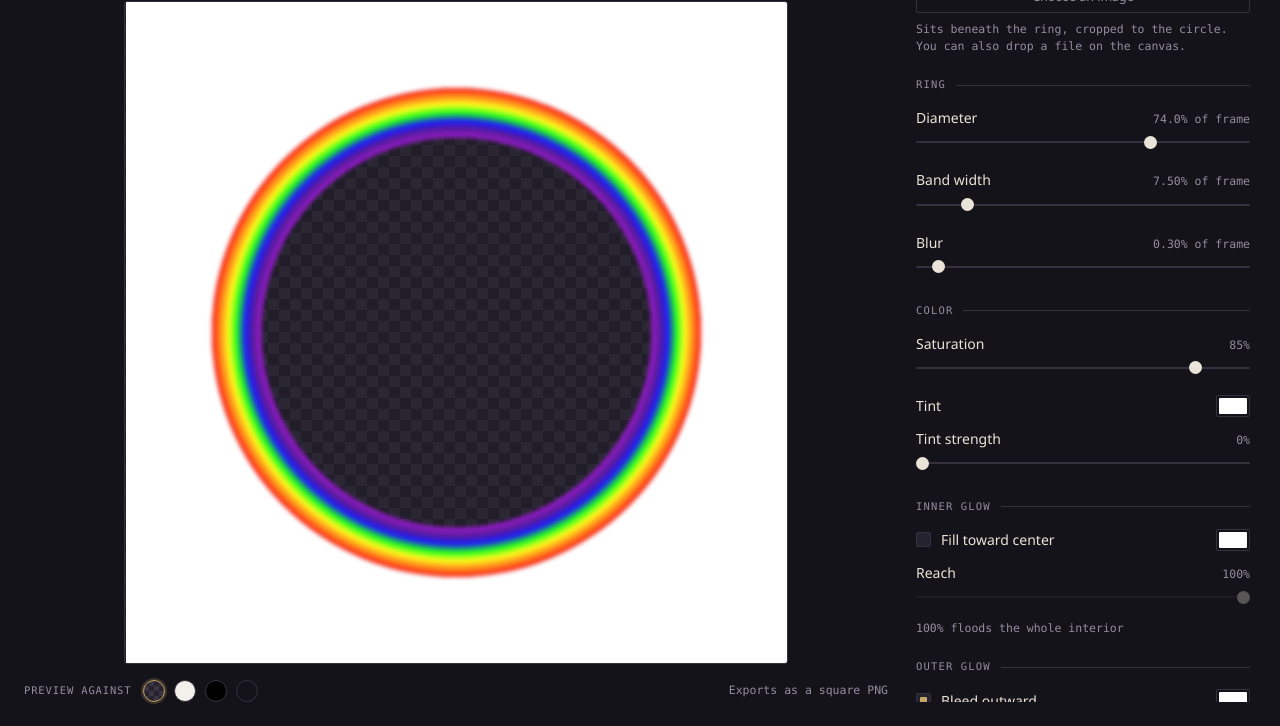
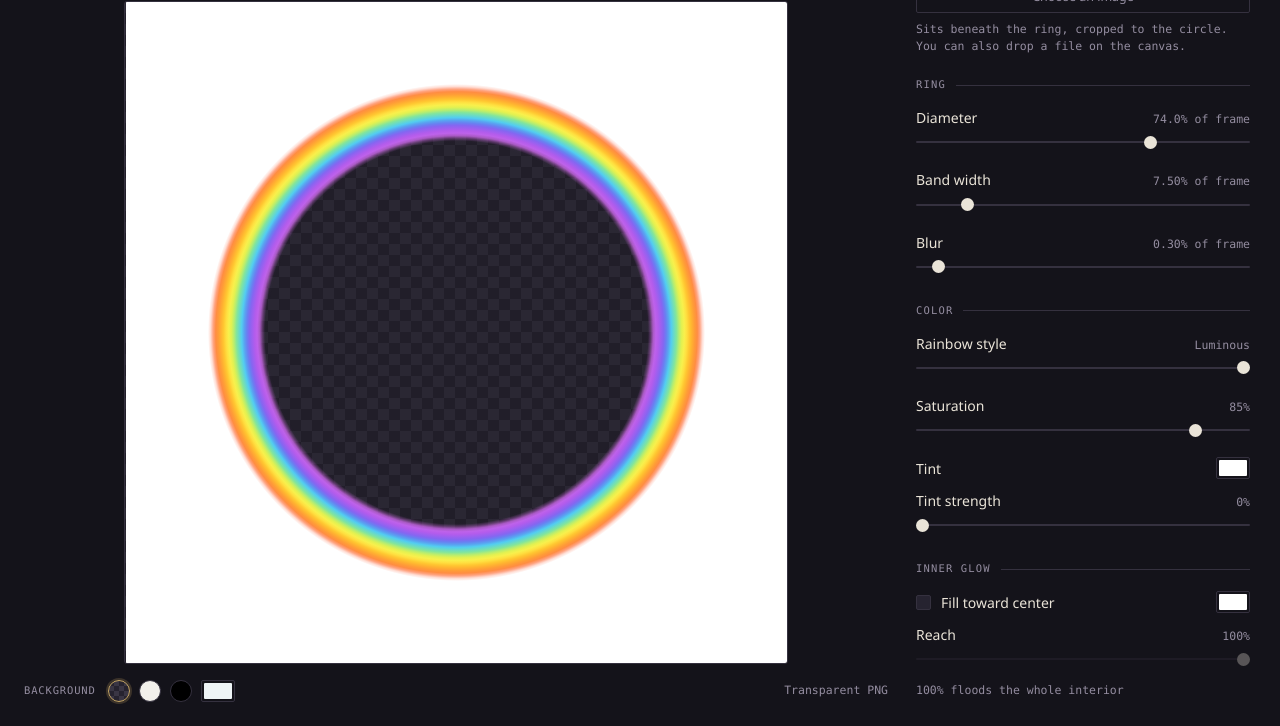
Before and after one commit to Protectress/rainbow-circle-maker, a plain HTML site: page index.html in a window 1280 px wide. Shown: the part 74-800 px from the top of the page. Drawn offline with Linux system fonts and the light colour scheme.

Commit message:
Better color gradient

```diff
--- a/index.html
+++ b/index.html
@@ -97,9 +97,6 @@
     background-size:22px 22px;
     background-position:0 0,11px 11px;
   }
-  .frame[data-backdrop="white"]{background:#F2F0EB}
-  .frame[data-backdrop="black"]{background:#000}
-  .frame[data-backdrop="ink"]{background:#14131A}
 
   canvas#preview{
     display:block;
@@ -304,7 +301,7 @@
     <header>
       <h1>Rainbow Circle Maker</h1>
       <span class="sub" id="ringstat">—</span>
-      <span class="sub warn" id="browsernote" hidden>Safari draws the soft edges hard &mdash; Chrome, Edge or Firefox for the full effect</span>
+      <span class="sub warn" id="browsernote" hidden>Safari can't render Blur past 0.55% &mdash; Chrome, Edge or Firefox for that</span>
     </header>
 
     <div class="framewrap">
@@ -315,13 +312,14 @@
 
     <div class="stagefoot">
       <div class="backdrops">
-        <span>Preview against</span>
-        <button class="chip c-checker" data-bd="checker" aria-pressed="true" title="Transparent"></button>
-        <button class="chip c-white"   data-bd="white"   aria-pressed="false" title="White"></button>
-        <button class="chip c-black"   data-bd="black"   aria-pressed="false" title="Black"></button>
-        <button class="chip c-ink"     data-bd="ink"     aria-pressed="false" title="Dark"></button>
+        <span>Background</span>
+        <input type="hidden" id="bgmode" value="none">
+        <button class="chip c-checker" data-bg="none"    aria-pressed="true"  title="Transparent"></button>
+        <button class="chip c-white"   data-bg="#ffffff" aria-pressed="false" title="White"></button>
+        <button class="chip c-black"   data-bg="#000000" aria-pressed="false" title="Black"></button>
+        <input type="color" id="bgcolor" value="#eef4f6" title="Custom colour">
       </div>
-      <div class="readout">Exports as a square PNG</div>
+      <div class="readout" id="bgnote">Baked into the export</div>
     </div>
   </section>
 
@@ -371,6 +369,11 @@
 
     <fieldset>
       <legend>Color</legend>
+
+      <div class="row">
+        <div class="rowhead"><label for="style">Rainbow style</label><span class="val" id="v-style"></span></div>
+        <input type="range" id="style" min="0" max="100" step="1" value="100">
+      </div>
 
       <div class="row">
         <div class="rowhead"><label for="sat">Saturation</label><span class="val" id="v-sat"></span></div>
@@ -438,12 +441,49 @@
 (function(){
   'use strict';
 
-  var FULL = [
-    [255,0,0],[255,127,0],[255,255,0],[0,255,0],[0,0,255],[75,0,130],[148,0,211]
+  // Three palettes, blended by the Rainbow style slider. Each is a list of
+  // waypoints from the band's outer edge (0) inward (1), with its own uneven
+  // spacing — so the slider moves band widths as well as hues.
+  var PALETTES = [
+    // The slider runs Spectral to Luminous. A third, naturalistic palette
+    // sat at the far end for a while, but it was markedly duller than either
+    // of these and nobody wants to drag toward dull — so the axis is now just
+    // the two ends worth having.
+
+    // SPECTRAL — Newton's seven, evenly spaced. Textbook rather than observed:
+    // pure blue and indigo have very low luminance, so between brighter
+    // neighbours they read as a near-black stripe.
+    [ {p:0.000, c:[255,  0,  0]},
+      {p:0.167, c:[255,127,  0]},
+      {p:0.333, c:[255,255,  0]},
+      {p:0.500, c:[  0,255,  0]},
+      {p:0.667, c:[  0,  0,255]},
+      {p:0.833, c:[ 75,  0,130]},
+      {p:1.000, c:[148,  0,211]} ],
+
+    // LUMINOUS — the devotional look, and genuinely saturated: the difference
+    // from Spectral is where the band spends its width, not how vivid it is.
+    //
+    // Three things carry it. Yellow is a bright peak the band sits on rather
+    // than a point it crosses between orange and green. Blue appears only as a
+    // sliver — cyan at 0.60 to indigo at 0.76 — instead of holding a wide flat
+    // periwinkle. And indigo turns over into purple quickly, so violet and
+    // purple own the whole inner quarter and the inner edge reads purple
+    // rather than blue.
+    [ {p:0.00, c:[255,110, 70]},   // soft red-orange at the outer fringe
+      {p:0.11, c:[255,138, 38]},   // orange
+      {p:0.22, c:[255,186, 24]},   // amber
+      {p:0.32, c:[255,238, 56]},   // yellow — the brightest point in the band
+      {p:0.41, c:[214,240, 66]},   // yellow-green, brief
+      {p:0.50, c:[112,226,152]},   // green into cyan, brief
+      {p:0.60, c:[ 66,200,240]},   // cyan
+      {p:0.68, c:[ 76,128,240]},   // blue, only a sliver
+      {p:0.76, c:[124, 84,240]},   // indigo, crossed quickly
+      {p:0.86, c:[172, 76,234]},   // violet
+      // purple, holding the inner edge
+      {p:1.00, c:[202, 92,228]} ]
   ];
-  var SOFT = [
-    [255,178,178],[255,214,178],[255,255,178],[178,255,178],[178,178,255],[201,178,255],[229,178,255]
-  ];
+  var PALETTE_NAMES = ['Spectral','Luminous'];
 
   var el = function(id){ return document.getElementById(id); };
   var frame   = el('frame');
@@ -459,7 +499,8 @@
 
   var DEFAULTS = {
     diameter:74, width:7.4, blur:0.28,
-    sat:85, tintcolor:'#ffffff', tint:0,
+    bgmode:'none', bgcolor:'#eef4f6',
+    style:100, sat:85, tintcolor:'#ffffff', tint:0,
     inneron:false, innercolor:'#ffffff', innerwidth:100,
     outeron:true,  outercolor:'#ffffff', outerwidth:100
   };
@@ -476,18 +517,75 @@
     return 'rgba('+Math.round(c[0])+','+Math.round(c[1])+','+Math.round(c[2])+','+a+')';
   }
 
-  // Band colour at index i, blended between soft and full by saturation.
-  function band(i, sat){
-    return lerp3(SOFT[i], FULL[i], sat);
+  function rgbToHsl(c){
+    var r=c[0]/255, g=c[1]/255, b=c[2]/255;
+    var mx=Math.max(r,g,b), mn=Math.min(r,g,b), d=mx-mn;
+    var h=0, l=(mx+mn)/2, sa=0;
+    if (d){
+      sa = l > 0.5 ? d/(2-mx-mn) : d/(mx+mn);
+      if (mx===r)      h = (g-b)/d + (g<b ? 6 : 0);
+      else if (mx===g) h = (b-r)/d + 2;
+      else             h = (r-g)/d + 4;
+      h *= 60;
+    }
+    return [h, sa, l];
+  }
+  function hue2rgb(p,q,t){
+    if (t<0) t+=1;
+    if (t>1) t-=1;
+    if (t < 1/6) return p+(q-p)*6*t;
+    if (t < 1/2) return q;
+    if (t < 2/3) return p+(q-p)*(2/3-t)*6;
+    return p;
+  }
+  function hslToRgb(h,sa,l){
+    h = (((h % 360) + 360) % 360) / 360;
+    if (sa === 0) return [l*255, l*255, l*255];
+    var q = l < 0.5 ? l*(1+sa) : l+sa-l*sa;
+    var p = 2*l - q;
+    return [hue2rgb(p,q,h+1/3)*255, hue2rgb(p,q,h)*255, hue2rgb(p,q,h-1/3)*255];
   }
 
-  // pos 0 = outer edge (red) -> 1 = inner edge (violet).
-  // Interpolates across adjacent hues, so the seven named colours are
-  // waypoints rather than discrete bands.
-  function spectrum(pos, sat){
-    var f = pos*6;
-    var i0 = Math.min(5, Math.floor(f));
-    return lerp3(band(i0,sat), band(i0+1,sat), f-i0);
+  // Blend two palettes by rotating hue the short way round and interpolating
+  // saturation and lightness. A straight RGB lerp between two different hues
+  // cuts a chord through the colour solid and passes nearer the grey axis than
+  // either end, so the midpoint of the slider would go dull.
+  function mixHue(a, b, t){
+    if (t <= 0) return a;
+    if (t >= 1) return b;
+    var A = rgbToHsl(a), B = rgbToHsl(b);
+    var dh = B[0] - A[0];
+    if (dh > 180) dh -= 360; else if (dh < -180) dh += 360;
+    return hslToRgb(A[0] + dh*t, A[1] + (B[1]-A[1])*t, A[2] + (B[2]-A[2])*t);
+  }
+
+  function atStops(stops, pos){
+    var i = 0;
+    while (i < stops.length - 2 && pos > stops[i+1].p) i++;
+    var a = stops[i], b = stops[i+1];
+    var span = b.p - a.p;
+    return lerp3(a.c, b.c, span > 0 ? (pos - a.p)/span : 0);
+  }
+
+  // pos 0 = outer edge inward to 1. Blends adjacent palettes rather than
+  // switching between them, so the slider is continuous. style runs 0..1
+  // across the whole set.
+  function spectrum(pos, sat, style){
+    pos = Math.min(1, Math.max(0, pos));
+    var t = Math.min(1, Math.max(0, style)) * (PALETTES.length - 1);
+    var i = Math.min(PALETTES.length - 2, Math.floor(t));
+    var c = mixHue(atStops(PALETTES[i], pos), atStops(PALETTES[i+1], pos), t - i);
+    // Saturation runs from a white-mixed pastel up to the full colour.
+    return lerp3(lerp3(c, [255,255,255], 0.6), c, sat);
+  }
+
+  function styleName(style){
+    var t = Math.min(1, Math.max(0, style)) * (PALETTE_NAMES.length - 1);
+    var i = Math.min(PALETTE_NAMES.length - 2, Math.floor(t));
+    var f = t - i;
+    if (f < 0.02) return PALETTE_NAMES[i];
+    if (f > 0.98) return PALETTE_NAMES[i+1];
+    return PALETTE_NAMES[i] + ' \u2192 ' + PALETTE_NAMES[i+1];
   }
 
   // Applied once. In the tkinter version apply_tint ran twice per colour,
@@ -504,12 +602,14 @@
       diameter:   parseFloat(el('diameter').value),
       width:      parseFloat(el('width').value),
       blur:       parseFloat(el('blur').value),
+      bg:         el('bgmode').value,
       img:        userImg,
       ix:         imgPos.x,
       iy:         imgPos.y,
       iscale:     parseFloat(el('iscale').value)/100,
       irot:       parseFloat(el('irot').value),
       sat:        parseFloat(el('sat').value)/100,
+      style:      parseFloat(el('style').value)/100,
       tintRgb:    hexToRgb(el('tintcolor').value),
       tint:       parseFloat(el('tint').value),
       innerOn:    el('inneron').checked,
@@ -523,35 +623,51 @@
 
   /* ---------- geometry ---------- */
 
-  // Everything the drawing needs, in pixels, for a canvas of a given size.
+  // Blur is split in two.
   //
-  // Both glow sliders run in two phases. Over the first half the fade's far
-  // end travels outward (or inward) until it spans the whole available run.
-  // Over the second half a solid plateau grows in behind it. So 50% is a
-  // full-length gradient and 100% is flat colour edge to edge.
+  // A uniform Gaussian softens the band's alpha edges AND smears the hue
+  // transitions inside it. Only the first is wanted: the second mixes yellow
+  // toward orange and green, so the brightest, purest part of the band is
+  // exactly the part it damages most.
+  //
+  // So up to BLUR_SPLIT the setting feeds alpha ramps at the inner and outer
+  // edges — no convolution, colours untouched, the yellow peak stays pure.
+  // Past it the ramps hold at full width and a real Gaussian comes in on top,
+  // softening everything together. Edge feathering therefore needs no
+  // ctx.filter, which is why soft edges survive in Safari.
+  var BLUR_SPLIT = 0.55;   // percent of frame
+
   function geometry(size, p){
     var c = size/2;
     var outerR = size * p.diameter / 200;
     var ringW  = Math.min(size * p.width / 100, outerR);
-    var blurPx = size * p.blur / 100;
+    var blurPx   = size * p.blur / 100;
+    var splitPx  = size * BLUR_SPLIT / 100;
+    var feather  = Math.min(blurPx, splitPx) * 2;
+    var gauss    = Math.max(0, blurPx - splitPx);
     var k = 1;
 
-    // Keep the band's blurred outer edge inside the frame. A Gaussian is
-    // visibly gone by about 2.5 sigma. Glow reach is deliberately excluded
-    // from this: it is allowed to leave the frame, so it must never move
-    // the band. Only large diameters or heavy blur trigger any scaling.
-    var need = outerR + blurPx * 2.5;
+    // Fit guards the band alone — diameter plus its feather plus the tail of
+    // any Gaussian. Glow reach is excluded: it may leave the frame, so it must
+    // never move the band.
+    var need = outerR + feather + gauss * 2.5;
     if (need > c && need > 0){
       k = c / need;
-      outerR *= k;
-      ringW  *= k;
-      blurPx *= k;
+      outerR  *= k;
+      ringW   *= k;
+      feather *= k;
+      gauss   *= k;
     }
 
     var innerR = Math.max(0, outerR - ringW);
 
-    // The far corner is the last pixel any glow has to cover. A little margin
-    // past it guarantees the corners are inside the fill, not on its boundary.
+    // The image is cropped past the band's inner feather, so that feather
+    // lands on solid image rather than on a hard cut.
+    var cropR = Math.max(innerR + ringW * 0.5, innerR + feather * 1.1);
+    cropR = Math.min(cropR, outerR);
+
+    // The far corner is the last pixel any glow has to cover; a little margin
+    // past it keeps the corners inside the fill rather than on its boundary.
     var corner = c * Math.SQRT2 * 1.06;
 
     var oT   = (p.outerOn ? p.outerReach : 0);
@@ -560,152 +676,137 @@
     var oPlat = outerR + oRun * Math.max(0, oT * 2 - 1);
 
     var iT = (p.innerOn ? p.innerReach : 0);
-    var iFade = innerR * (1 - Math.min(1, iT * 2));   // transparent inside this
-    var iPlat = innerR * (1 - Math.max(0, iT * 2 - 1)); // solid outside this
-
-    // The image is cropped at the band's midline: past the band's inner
-    // fade so that fade lands on solid image, and short of its outer fade
-    // so the image never shows through the outside edge.
-    var cropR = innerR + ringW * 0.5;
+    var iFade = innerR * (1 - Math.min(1, iT * 2));
+    var iPlat = innerR * (1 - Math.max(0, iT * 2 - 1));
 
     return {
       c:c, outerR:outerR, ringW:ringW, innerR:innerR, cropR:cropR,
-      tIn: outerR > 0 ? innerR/outerR : 0,
       maxR:maxR, oPlat:oPlat, iFade:iFade, iPlat:iPlat,
-      blurPx:blurPx, k:k
+      feather:feather, gauss:gauss, k:k
     };
   }
 
   /* ---------- render ---------- */
 
+  function smoothstep(t){
+    t = Math.min(1, Math.max(0, t));
+    return t * t * (3 - 2 * t);
+  }
+
   function draw(size, p){
     var G = geometry(size, p);
-    var blurPx = G.blurPx;
+    var f = G.feather, gauss = G.gauss;
+    var outerR = G.outerR, innerR = G.innerR, ringW = G.ringW;
 
-    // Render onto a padded canvas and crop back. Without the margin the blur
-    // samples transparency just outside the frame and feathers the border —
-    // which at full outer flood looks exactly like the image being cut off.
-    var pad = blurPx > 0.05
-      ? Math.min(Math.ceil(blurPx * 3), Math.ceil(size * 0.06))
+    // Padding only matters when there is a Gaussian: without it the filter
+    // samples transparency past the frame and feathers the border, which at
+    // full outer flood looks like the image being cut off.
+    var pad = gauss > 0.05
+      ? Math.min(Math.ceil(gauss * 3), Math.ceil(size * 0.06))
       : 0;
     var W = size + pad * 2;
+    var c = W / 2;
 
     var base = document.createElement('canvas');
     base.width = base.height = W;
     var ctx = base.getContext('2d');
 
-    var c = W / 2;
-    var outerR = G.outerR, innerR = G.innerR, tIn = G.tIn;
-
-    function cut(r){
-      ctx.fillStyle = '#000';
-      ctx.globalCompositeOperation = 'destination-out';
-      ctx.beginPath(); ctx.arc(c,c,r,0,Math.PI*2); ctx.fill();
-      ctx.globalCompositeOperation = 'source-over';
-    }
-
-    // --- outer glow, underneath everything ---
-    // Painted as a full disc, then the interior is cut away at outerR.
+    // --- outer glow, underneath the band ---
+    // Transparency is built into the gradient, so no destination-out cut is
+    // needed. Its inner boundary sits one feather inside the band's outer
+    // edge, where the band is still fully opaque and hides the transition.
     if (p.outerOn && p.outerReach > 0 && outerR > 0){
-      var maxR = G.maxR;
-      var t0 = outerR / maxR;
+      var gcut = Math.max(0, outerR - f);
+      var maxR = Math.max(G.maxR, gcut + 1);
+      var t0 = gcut / maxR;
       var tP = Math.min(0.9995, Math.max(t0, G.oPlat / maxR));
       var og = ctx.createRadialGradient(c,c,0,c,c,maxR);
-      og.addColorStop(0,  rgba(p.outerRgb,1));
+      og.addColorStop(0, rgba(p.outerRgb,0));
+      if (t0 > 0.0012) og.addColorStop(t0 - 0.001, rgba(p.outerRgb,0));
       og.addColorStop(t0, rgba(p.outerRgb,1));
       og.addColorStop(tP, rgba(p.outerRgb,1));
       og.addColorStop(1,  rgba(p.outerRgb,0));
       ctx.fillStyle = og;
       ctx.beginPath(); ctx.arc(c,c,maxR,0,Math.PI*2); ctx.fill();
-      cut(outerR);
     }
 
-    // --- the rainbow band ---
+    // --- the band, with its edges feathered in alpha ---
     if (outerR > 0){
-      var rg = ctx.createRadialGradient(c,c,0,c,c,outerR);
-      var stops = [];
-      var i, pos, t, col;
-
-      var N = 64;
-      for (i=0;i<=N;i++){
-        pos = i/N;
-        t = 1 - pos*(1-tIn);
-        col = tinted(spectrum(pos,p.sat), p.tintRgb, p.tint);
-        stops.push([t, rgba(col,1)]);
+      var R = outerR + f;
+      var rg = ctx.createRadialGradient(c,c,0,c,c,R);
+      var N = 96;
+      for (var i = 0; i <= N; i++){
+        var r = R * i / N;
+        var pos = ringW > 0 ? Math.min(1, Math.max(0, (outerR - r) / ringW)) : 0;
+        var a;
+        if (f > 0.01){
+          // ramp up across the inner edge, down across the outer one
+          a = smoothstep(Math.min((R - r) / (2*f), (r - (innerR - f)) / (2*f)));
+        } else {
+          a = (r >= innerR && r <= outerR) ? 1 : 0;
+        }
+        var col = tinted(spectrum(pos, p.sat, p.style), p.tintRgb, p.tint);
+        rg.addColorStop(i / N, rgba(col, a));
       }
-
-      stops.sort(function(a,b){ return a[0]-b[0]; });
-
-      // hard cut on the inside edge of the band
-      if (tIn > 0.002){
-        rg.addColorStop(0, 'rgba(0,0,0,0)');
-        rg.addColorStop(tIn - 0.001, 'rgba(0,0,0,0)');
-      }
-      for (i=0;i<stops.length;i++){
-        rg.addColorStop(Math.min(1, Math.max(0, stops[i][0])), stops[i][1]);
-      }
-
       ctx.fillStyle = rg;
-      ctx.beginPath(); ctx.arc(c,c,outerR,0,Math.PI*2); ctx.fill();
+      ctx.beginPath(); ctx.arc(c,c,R,0,Math.PI*2); ctx.fill();
     }
 
-    // --- clear the centre ---
-    // The band's innermost stop fills the whole disc, and the outer glow
-    // sat under it, so the interior has to be cut before anything else goes in.
-    // Note the explicit opaque fillStyle inside cut(): destination-out erases
-    // in proportion to source alpha, so cutting with the band's own gradient
-    // (transparent across the interior) would erase nothing at all.
-    if (innerR > 0) cut(innerR);
-
-    // --- composite, bottom to top: inner glow, image, then the ring ---
-    // The ring is blurred on its way into the output; the image is not, so it
-    // stays sharp. Its crop mask gets the same blur radius, which means the
-    // band's soft inner edge fades onto solid image instead of onto a hard cut.
+    // --- composite, bottom to top: background, inner glow, image, band ---
     var out = document.createElement('canvas');
     out.width = out.height = size;
     var octx = out.getContext('2d');
-    var oc = size/2;
+    var oc = size / 2;
 
-    // Inner glow is the bottom layer — a backdrop the image sits on, not a
-    // wash over it. Filled out to the band's midline (the same radius the
-    // image is cropped at) so its own feathered edge hides under the opaque
-    // band instead of leaving a translucent seam where the two layers meet.
-    if (p.innerOn && p.innerReach > 0 && G.innerR > 0){
-      var tF = Math.max(0, Math.min(0.999, G.iFade / G.innerR));
-      var tI = Math.min(1, Math.max(tF + 0.0005, G.iPlat / G.innerR));
-      var ig = octx.createRadialGradient(oc,oc,0,oc,oc,G.innerR);
+    if (p.bg && p.bg !== 'none'){
+      octx.fillStyle = p.bg;
+      octx.fillRect(0, 0, size, size);
+    }
+
+    // Inner glow is the bottom layer of the artwork — a backdrop the image
+    // sits on, not a wash over it.
+    if (p.innerOn && p.innerReach > 0 && innerR > 0){
+      var tF = Math.max(0, Math.min(0.999, G.iFade / innerR));
+      var tI = Math.min(1, Math.max(tF + 0.0005, G.iPlat / innerR));
+      var ig = octx.createRadialGradient(oc,oc,0,oc,oc,innerR);
       ig.addColorStop(0, rgba(p.innerRgb,0));
       if (tF > 0.0005) ig.addColorStop(tF, rgba(p.innerRgb,0));
       ig.addColorStop(tI, rgba(p.innerRgb,1));
       ig.addColorStop(1,  rgba(p.innerRgb,1));
-      octx.save();
-      if (blurPx > 0.05) octx.filter = 'blur(' + blurPx + 'px)';
       octx.fillStyle = ig;
       octx.beginPath(); octx.arc(oc,oc,G.cropR,0,Math.PI*2); octx.fill();
-      octx.restore();
     }
 
+    // The image is never blurred. Its crop mask is a gradient rather than a
+    // filtered fill, so the feathered edge works without ctx.filter too.
     if (p.img && p.img.width){
       var im = p.img;
       var layer = document.createElement('canvas');
-      layer.width = layer.height = W;
+      layer.width = layer.height = size;
       var lx = layer.getContext('2d');
       var cover = (2 * G.cropR) / Math.max(1, Math.min(im.width, im.height));
       var sc = cover * p.iscale;
       var dw = im.width * sc, dh = im.height * sc;
       lx.save();
-      lx.translate(c + p.ix*size, c + p.iy*size);
+      lx.translate(oc + p.ix*size, oc + p.iy*size);
       if (p.irot) lx.rotate(p.irot * Math.PI / 180);
       lx.drawImage(im, -dw/2, -dh/2, dw, dh);
       lx.restore();
+
       lx.globalCompositeOperation = 'destination-in';
-      if (blurPx > 0.05) lx.filter = 'blur(' + blurPx + 'px)';
-      lx.fillStyle = '#000';
-      lx.beginPath(); lx.arc(c,c,G.cropR,0,Math.PI*2); lx.fill();
-      octx.drawImage(layer, -pad, -pad);
+      var mR = G.cropR + f;
+      var mt = Math.max(0, (G.cropR - f) / mR);
+      var mg = lx.createRadialGradient(oc,oc,0,oc,oc,mR);
+      mg.addColorStop(0, 'rgba(0,0,0,1)');
+      if (mt > 0.001) mg.addColorStop(mt, 'rgba(0,0,0,1)');
+      mg.addColorStop(1, 'rgba(0,0,0,0)');
+      lx.fillStyle = mg;
+      lx.beginPath(); lx.arc(oc,oc,mR,0,Math.PI*2); lx.fill();
+
+      octx.drawImage(layer, 0, 0);
     }
 
-    if (blurPx > 0.05) octx.filter = 'blur(' + blurPx + 'px)';
+    if (gauss > 0.05) octx.filter = 'blur(' + gauss + 'px)';
     octx.drawImage(base, -pad, -pad);
     return out;
   }
@@ -739,7 +840,8 @@
   // permissions) it silently does nothing and the tool works as normal.
 
   var SETTINGS_KEY = 'rainbow-circle-maker/settings';
-  var SAVED_FIELDS = ['diameter','width','blur','sat','tint','tintcolor',
+  var SAVED_FIELDS = ['diameter','width','blur','bgmode','bgcolor',
+                      'style','sat','tint','tintcolor',
                       'inneron','innercolor','innerwidth',
                       'outeron','outercolor','outerwidth','iscale','irot'];
   var db = null;
@@ -967,6 +1069,7 @@
     el('v-iscale').textContent     = Math.round(p.iscale*100) + '%';
     el('v-irot').textContent       = (p.irot > 0 ? '+' : '') + p.irot + '\u00B0';
     el('v-sat').textContent        = Math.round(p.sat*100) + '%';
+    el('v-style').textContent      = styleName(p.style);
     el('v-tint').textContent       = p.tint + '%';
     el('v-innerwidth').textContent = Math.round(p.innerReach*100) + '%';
     el('v-outerwidth').textContent = Math.round(p.outerReach*100) + '%';
@@ -974,6 +1077,8 @@
     // What these settings actually produce at full export size — after
     // fitting, which is the number that matters when the ring has to sit
     // on top of something else.
+    syncBackground();
+
     var G6 = geometry(6000, p);
     ringstat.textContent = Math.round(G6.outerR*2) + 'px ring · ' +
                            Math.round(G6.ringW) + 'px band at 6000';
@@ -1013,7 +1118,7 @@
 
   /* ---------- wiring ---------- */
 
-  var inputs = ['diameter','width','blur','sat','tint','tintcolor',
+  var inputs = ['diameter','width','blur','style','sat','tint','tintcolor',
                 'inneron','innercolor','innerwidth',
                 'outeron','outercolor','outerwidth'];
 
@@ -1031,12 +1136,30 @@
 
   Array.prototype.forEach.call(document.querySelectorAll('.chip'), function(b){
     b.addEventListener('click', function(){
-      frame.dataset.backdrop = b.dataset.bd;
-      Array.prototype.forEach.call(document.querySelectorAll('.chip'), function(o){
-        o.setAttribute('aria-pressed', String(o === b));
-      });
+      el('bgmode').value = b.dataset.bg;
+      schedule();
     });
   });
+
+  el('bgcolor').addEventListener('input', function(){
+    el('bgmode').value = this.value;
+    schedule();
+  });
+
+  // Reflect the current background on the swatches, wherever it came from —
+  // a click, a restored session, undo, or reset.
+  function syncBackground(){
+    var mode = el('bgmode').value;
+    Array.prototype.forEach.call(document.querySelectorAll('.chip'), function(o){
+      o.setAttribute('aria-pressed', String(o.dataset.bg === mode));
+    });
+    var custom = mode !== 'none' && mode !== '#ffffff' && mode !== '#000000';
+    if (custom) el('bgcolor').value = mode;
+    el('bgcolor').style.outline = custom ? '2px solid var(--gold)' : '';
+    el('bgnote').textContent = mode === 'none'
+      ? 'Transparent PNG'
+      : 'Background baked into the export';
+  }
 
   Array.prototype.forEach.call(document.querySelectorAll('.exp'), function(b){
     b.addEventListener('click', function(){ exportAt(parseInt(b.dataset.size,10)); });
```
